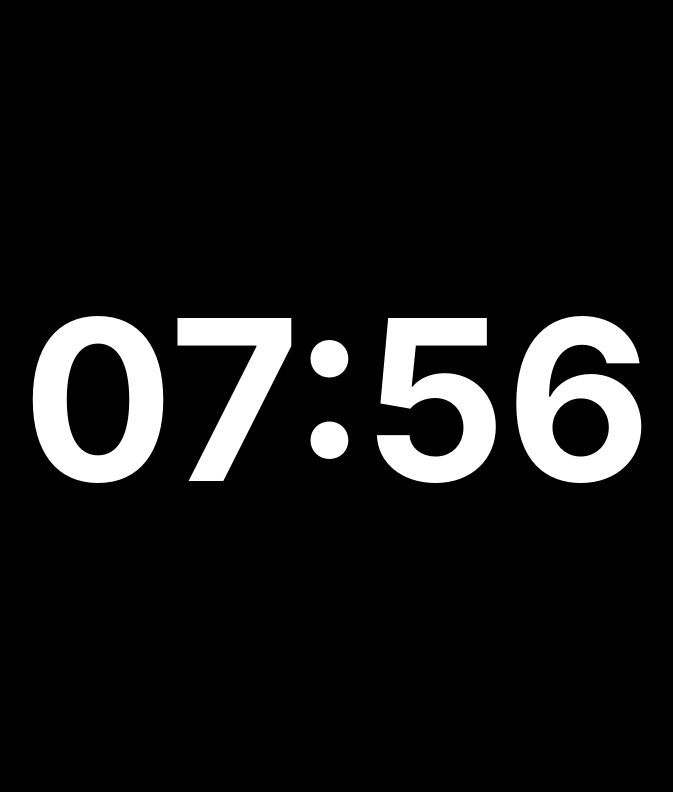
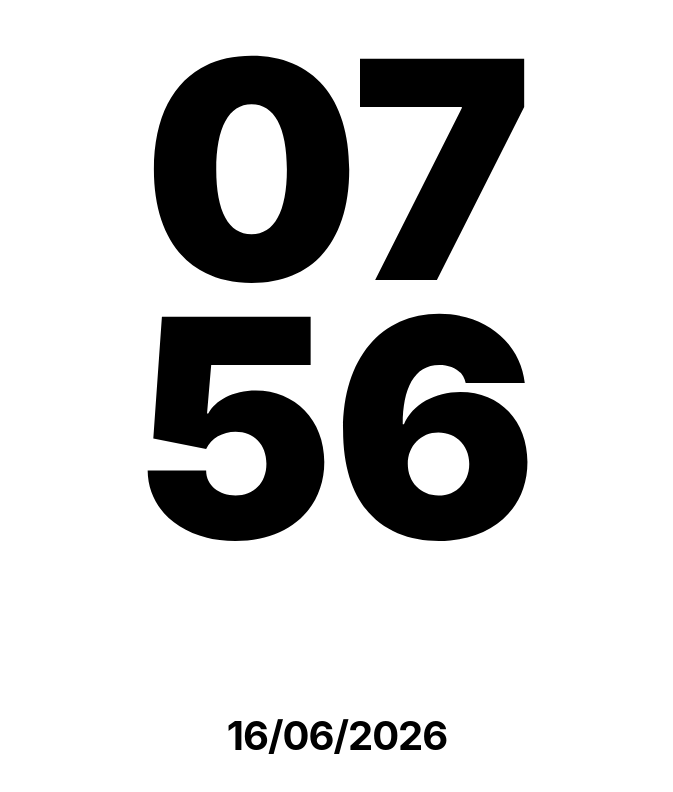
Before and after one commit to RenatoSantandrio/REL-GIO-GIGANTE, a plain HTML site: page index.html in a window 1280 px wide. Shown: the whole page, without its empty margins (303-976 px from the left). Drawn offline with Linux system fonts and the light colour scheme.

Commit message:
Change title and improve clock display layout
Altered title and updated styles for better visibility. Refactored clock display structure and functionality.

```diff
--- a/index.html
+++ b/index.html
@@ -3,7 +3,7 @@
 <head>
     <meta charset="UTF-8">
     <meta name="viewport" content="width=device-width, initial-scale=1.0, maximum-scale=1.0, user-scalable=no">
-    <title>Relógio Gigante</title>
+    <title>Relógio Vertical</title>
     <style>
         * {
             margin: 0;
@@ -11,8 +11,8 @@
             box-sizing: border-box;
         }
         body {
-            background-color: #000000;
-            color: #ffffff;
+            background-color: #ffffff; /* Fundo branco conforme imagem */
+            color: #000000;            /* Letras e números pretos */
             font-family: -apple-system, BlinkMacSystemFont, "Segoe UI", Roboto, Helvetica, Arial, sans-serif;
             display: flex;
             justify-content: center;
@@ -22,39 +22,66 @@
             overflow: hidden;
             user-select: none;
         }
-        #relogio {
-            font-size: 28vw; /* Ajusta o tamanho baseado na largura da tela */
+        .container {
+            display: flex;
+            flex-direction: column;
+            align-items: center;
+            justify-content: center;
+            text-align: center;
+            width: 100%;
+            height: 100%;
+            padding: 5vh 0;
+        }
+        .bloco-hora {
+            font-size: 38vh; /* Tamanho massivo baseado na altura vertical */
+            font-weight: 900; /* Fonte bem grossa (bold) */
+            line-height: 0.85; /* Aproxima os números verticalmente */
+            letter-spacing: -2px;
+        }
+        .data {
+            font-size: 5vh; /* Tamanho proporcional para a data */
             font-weight: bold;
-            text-align: center;
-            white-space: nowrap;
-            line-height: 1;
-        }
-        /* Ajuste para telas deitadas (landscape) */
-        @media (orientation: landscape) {
-            #relogio {
-                font-size: 28vh; /* Ajusta baseado na altura se o celular estiver deitado */
-            }
+            margin-top: auto; /* Empurra a data para a parte inferior */
+            text-transform: uppercase;
+            letter-spacing: -1px;
         }
     </style>
 </head>
 <body>
 
-    <div id="relogio">00:00</div>
+    <div class="container">
+        <!-- Horas em cima -->
+        <div id="horas" class="bloco-hora">00</div>
+        <!-- Minutos embaixo -->
+        <div id="minutos" class="bloco-hora">00</div>
+        <!-- Data no rodapé -->
+        <div id="data" class="data">DIA/MÊS/ANO</div>
+    </div>
 
     <script>
         function atualizarRelogio() {
             const agora = new Date();
+
+            // Pega horas e minutos formatados com 2 dígitos
             const horas = String(agora.getHours()).padStart(2, '0');
             const minutos = String(agora.getMinutes()).padStart(2, '0');
 
-            document.getElementById('relogio').textContent = `${horas}:${minutos}`;
+            // Pega a data local formatada (ex: 16/06/2026)
+            const dia = String(agora.getDate()).padStart(2, '0');
+            const mes = String(agora.getMonth() + 1).padStart(2, '0');
+            const ano = agora.getFullYear();
+
+            // Atualiza os elementos na tela
+            document.getElementById('horas').textContent = horas;
+            document.getElementById('minutos').textContent = minutos;
+            document.getElementById('data').textContent = `${dia}/${mes}/${ano}`;
         }
 
-        // Atualiza a hora imediatamente e depois a cada segundo
+        // Executa imediatamente e depois a cada segundo
         atualizarRelogio();
         setInterval(atualizarRelogio, 1000);
 
-        // Solicita que a tela não desligue (se o navegador suportar)
+        // Bloqueio para a tela não apagar (se suportado pelo navegador)
         if ('wakeLock' in navigator) {
             let wakeLock = null;
             async function solicitarWakeLock() {
```
